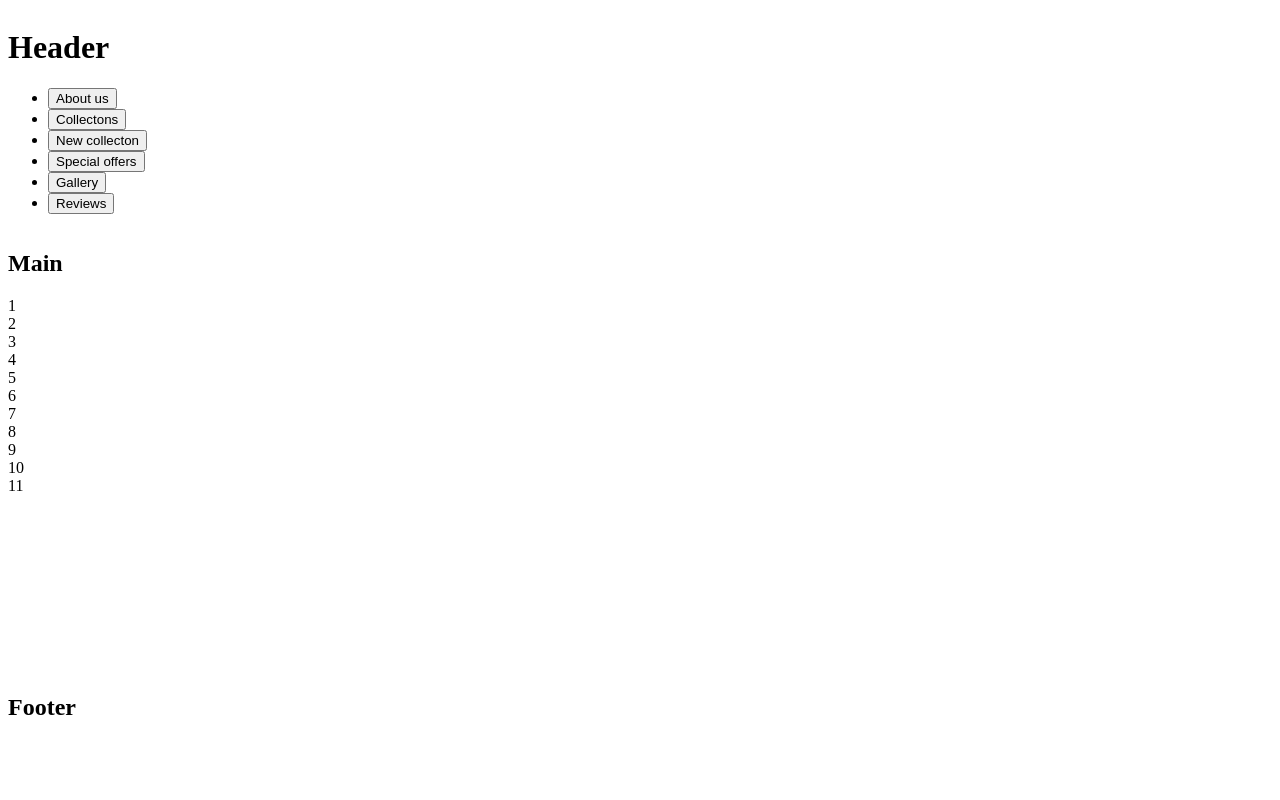
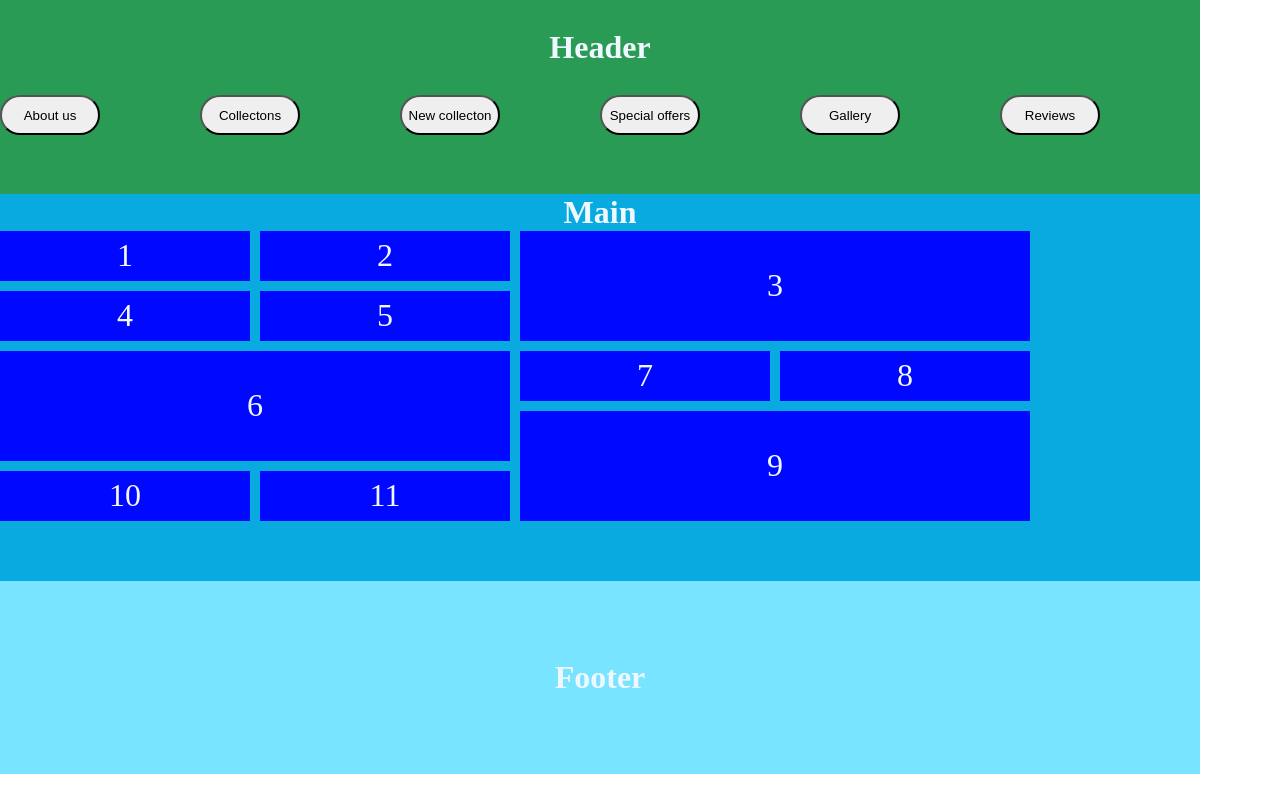
Before and after one commit to K0vi4ka/HW8, a plain HTML site: page index.html in a window 1280 px wide. Drawn offline with Linux system fonts and the light colour scheme.

Commit message:
fix header size

```diff
--- a/index.html
+++ b/index.html
@@ -10,8 +10,8 @@
 </head>
 <body>
   <div class="conteiner">
-    <header>
-      <h1>Header</h1>
+    <header class="header">
+      <h1 class="title stltext">Header</h1>
 
       <nav>
         <ul class="nav-list">
@@ -41,37 +41,38 @@
         </ul>
       </nav>
     </header>
+
     <main class="main">
-      <h2>Main</h2>
+      <h2 class="title stltext">Main</h2>
 
       <div class="main-wrapper">
-        <div class="main-elem">1</div>
+        <div class="main-elem stltext item1">1</div>
 
-        <div class="main-elem">2</div>
+        <div class="main-elem stltext item2">2</div>
 
-        <div class="main-elem">3</div>
+        <div class="main-elem stltext item3">3</div>
 
-        <div class="main-elem">4</div>
+        <div class="main-elem stltext item4">4</div>
 
-        <div class="main-elem">5</div>
+        <div class="main-elem stltext item5">5</div>
 
-        <div class="main-elem">6</div>
+        <div class="main-elem stltext item6">6</div>
 
-        <div class="main-elem">7</div>
+        <div class="main-elem stltext item7">7</div>
 
-        <div class="main-elem">8</div>
+        <div class="main-elem stltext item8">8</div>
 
-        <div class="main-elem">9</div>
+        <div class="main-elem stltext item9">9</div>
 
-        <div class="main-elem">10</div>
+        <div class="main-elem stltext item10">10</div>
 
-        <div class="main-elem">11</div>
+        <div class="main-elem stltext item11">11</div>
       </div>
 
     </main>
 
     <footer class="footer">
-      <h2>Footer</h2>
+      <h2 class="title stltext">Footer</h2>
     </footer>
   </div>
 </body>
--- a/style.css
+++ b/style.css
@@ -1,5 +1,121 @@
-.conteiner{
+* {
+  margin: 0;
+  padding: 0;
+  box-sizing: border-box;
+}
+
+.title {
   display: grid;
-  grid-template-rows: 1fr 2fr ;
+  justify-items: center;
+  align-self: center;
+}
+.stltext {
+  color: aliceblue;
+  font-size: 2rem;
+}
+
+.conteiner {
+  display: grid;
+  grid-template-rows: 1fr 2fr 1fr;
+  grid-template-columns: minmax(200px,1200px);
+  justify-items: center;
 
 }
+
+.header {
+  background-color: rgb(42, 155, 85);
+  display: grid;
+  grid-template-columns: minmax(200px,1200px);
+  max-height: 1200px;
+}
+
+
+.nav-list {
+  list-style: none;
+  display: grid;
+  grid-template-columns: repeat(auto-fit, minmax(100px,1fr));
+  justify-content:space-between;
+}
+
+.btn {
+  width: 100px;
+  height: 40px;
+  border-radius: 20px;
+}
+
+.main {
+  background-color:rgb(9, 170, 223);
+  max-width: 1200px;
+}
+
+.main-wrapper {
+  display: grid;
+  grid-template-columns: repeat(6, minmax(250px,1fr));
+  grid-template-rows: repeat(6, minmax(50px,1fr));
+  grid-template-areas: "item1 item2 item3 item3"
+                       "item4 item5 item3 item3"
+                       "item6 item6 item7 item8"
+                       "item6 item6 item9 item9"
+                       "item10 item11 item9 item9";
+  column-gap: 10px;
+  row-gap: 10px;
+
+}
+
+.item1 {
+  grid-area: item1,item2,item3;
+}
+
+.item2 {
+  grid-area: item2;
+}
+
+.item3 {
+  grid-area: item3;
+}
+
+.item4 {
+  grid-area: item4;
+}
+
+.item5 {
+  grid-area: item5;
+}
+
+.item6 {
+  grid-area: item6;
+}
+
+.item7 {
+  grid-area: item7;
+}
+
+.item8 {
+  grid-area: item8;
+}
+
+.item9 {
+  grid-area: item9;
+}
+
+.item10 {
+  grid-area: item10;
+}
+
+.item11 {
+  grid-area: item11;
+}
+.footer {
+  display: grid;
+  grid-template-columns: minmax(200px,1200px);
+  background-color:rgb(120, 228, 255);
+
+}
+
+.main-elem {
+  background-color: rgb(0, 8, 255);
+  display: grid;
+  justify-items: center;
+  align-items: center;
+
+}
```
